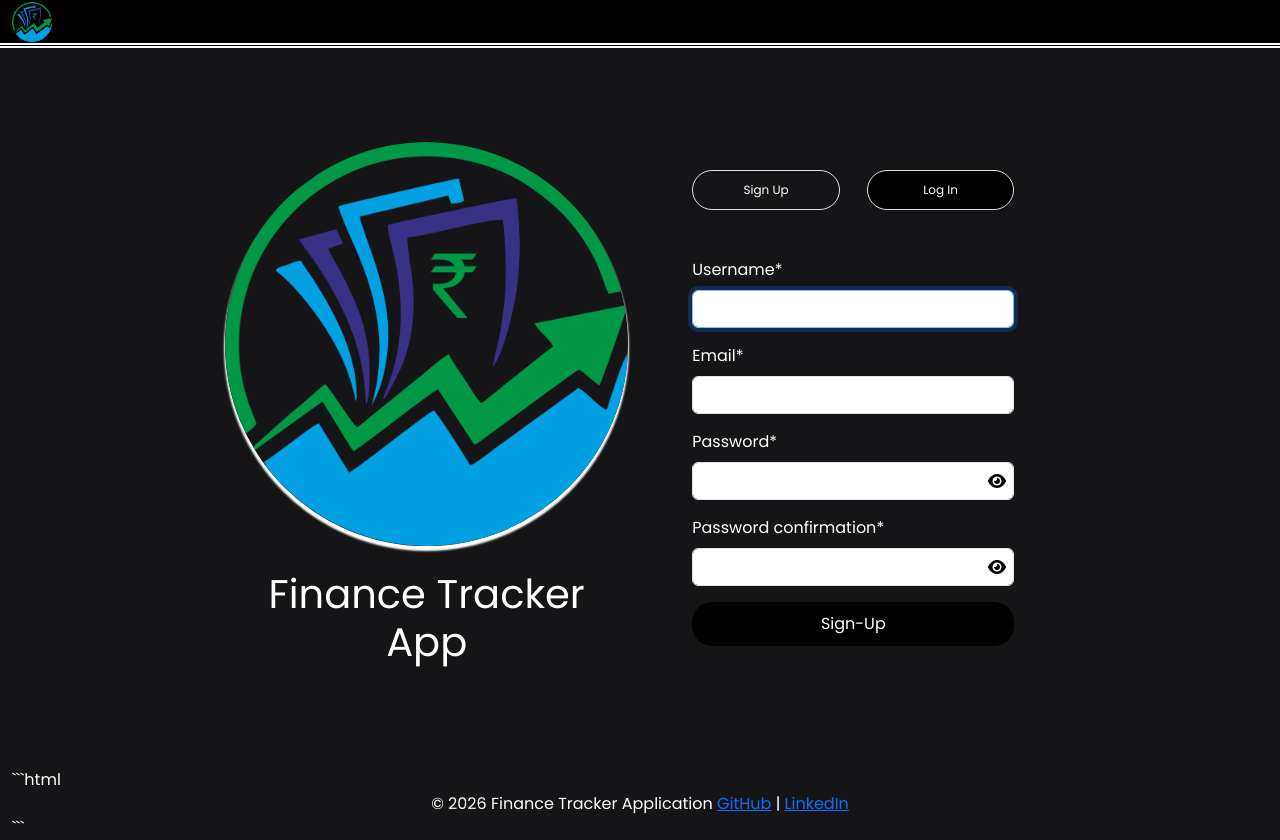
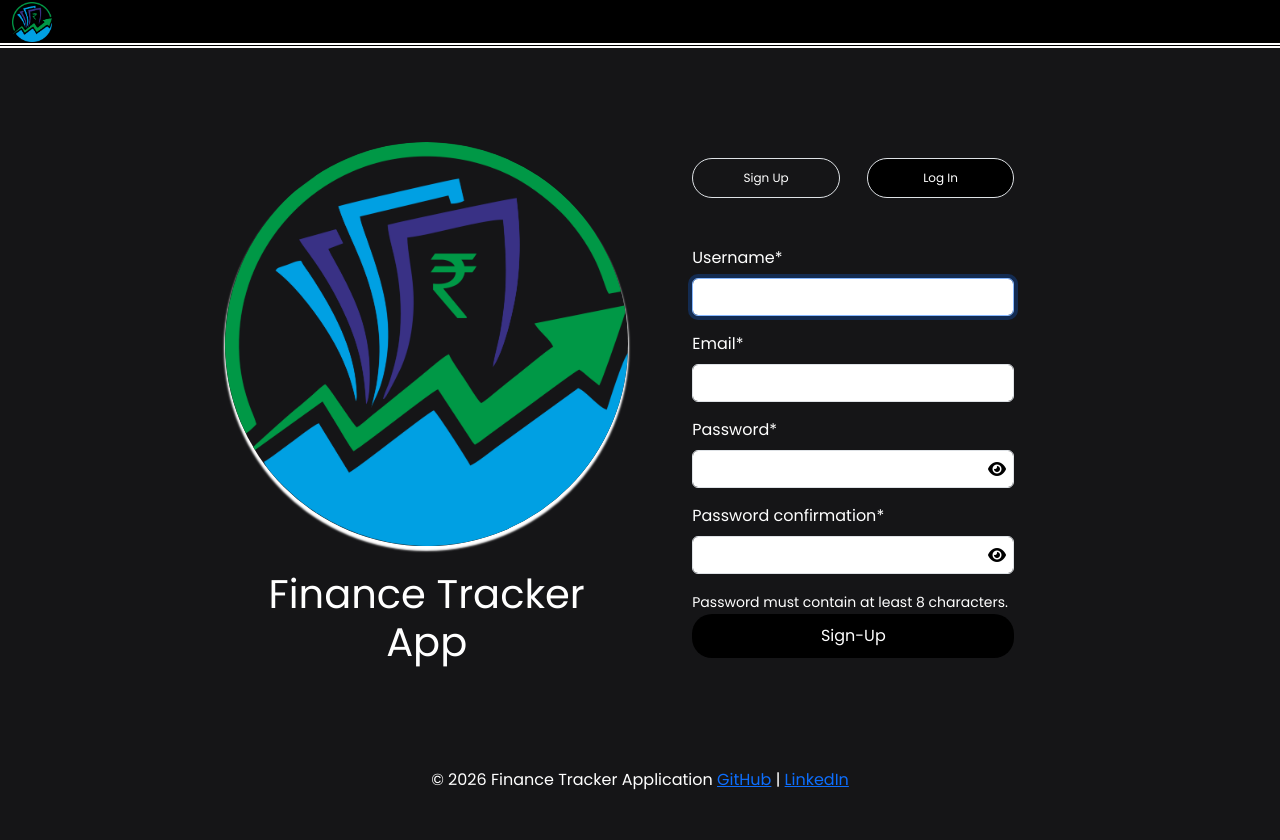
Before and after one commit to 812anuj/Finance_Tracker-PWA, a Django app: page / in a window 1280 px wide. After the commit the page ends 790 px from the top, so only its background shows below. Run offline with Django 5.2, Linux system fonts and the light colour scheme; some libraries are stand-ins or nearby versions.

Commit message:
fixed password in sign up

````diff
--- a/app/templates/app/general/index.html
+++ b/app/templates/app/general/index.html
@@ -57,6 +57,9 @@
                                     class="password2_eye fa fa-fw fa-eye field-icon toggle-password"></span>
 
                                 </div>
+                                      <small class="text-white">
+                                            Password must contain at least 8 characters.
+                                        </small>
                             </div>
 
                             <div class="form-button text-center">
--- a/app/templates/app/semantics/footer.html
+++ b/app/templates/app/semantics/footer.html
@@ -1,4 +1,4 @@
-```html
+
 <footer>
     <div class="row footer-row">
         <div class="col footer-col text-center">
@@ -10,4 +10,3 @@
         </div>
     </div>
 </footer>
-```
--- a/app/views.py
+++ b/app/views.py
@@ -21,7 +21,7 @@ def register(request):
             login(request, user)
 
             return JsonResponse({'success': True})
-
+        print(form.errors)
     return redirect('index')
 
 
--- a/mysite/settings.py
+++ b/mysite/settings.py
@@ -27,7 +27,7 @@ SECRET_KEY = config('SECRET_KEY')
 # SECURITY WARNING: don't run with debug turned on in production!
 DEBUG = config('DEBUG')
 
-ALLOWED_HOSTS =['finance-tracker-pwa.onrender.com' ]
+ALLOWED_HOSTS =['finance-tracker-pwa.onrender.com']
 # ['localhost', '127.0.0.1']
 
 # ALLOWED_HOSTS = config('ALLOWED_HOSTS').split(',')
@@ -180,7 +180,7 @@ PWA_APP_DEBUG_MODE = config('PWA_APP_DEBUG_MODE')
 PWA_SERVICE_WORKER_PATH = Path.joinpath(BASE_DIR, 'serviceworker.js')
 
 # Security settings work in production environment
-# SECURE_SSL_REDIRECT = True
+# SECURE_SSL_REDIRECT = False
 # SESSION_COOKIE_SECURE = True
 # CSRF_COOKIE_SECURE = True
 # SECURE_HSTS_SECONDS = 31536000
````
